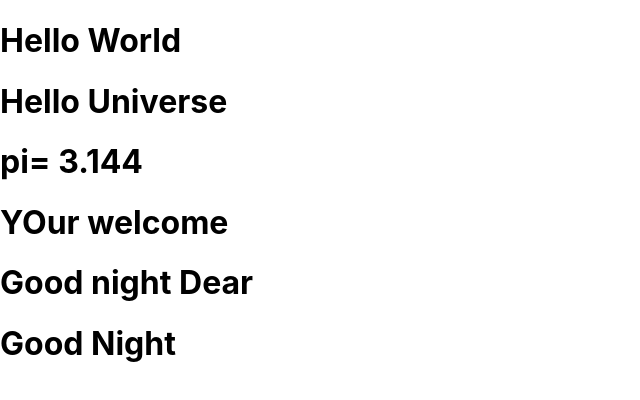
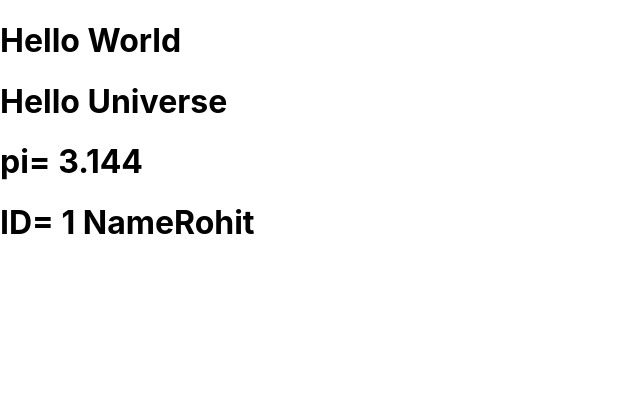
Before and after one commit to Ajay-Sonavane/second-react-app, a React (Create React App) app: page / in a window 1280 px wide. Shown: the top 400 px of the page, without its empty margins (0-640 px from the left). Built offline with nearby package versions, Linux system fonts and the light colour scheme.

Commit message:
interpolation object

```diff
--- a/src/App.js
+++ b/src/App.js
@@ -2,18 +2,17 @@ function App() {
   let str = "Hello Universe";
   let pi = 3.144;
   let active = false;
-  let isuserid = true;
+  let user = { id: 1, Name: "Rohit" };
 
   return (
     <>
       <h1>Hello World</h1>
       <h1>{str}</h1>
       <h1>pi= {pi}</h1>
-
-      {isuserid && <h1>YOur welcome</h1>}
-      <h1>{active ? "Good Morning Everyone" : "Good night Dear"}</h1>
-      {/* // Recommended */}
-      {active ? <h1>Good morning</h1> : <h1>Good Night</h1>}
+      <h1>
+        {" "}
+        ID= {user.id} Name{user.Name}
+      </h1>
     </>
   );
 }
```
